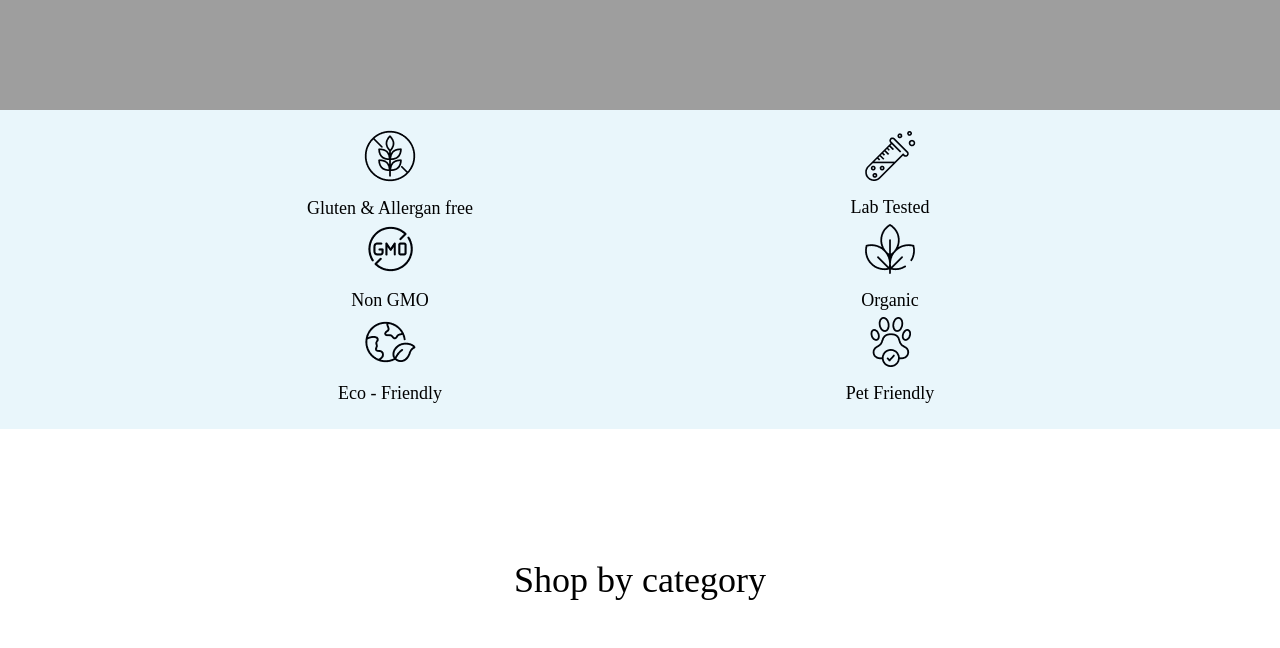
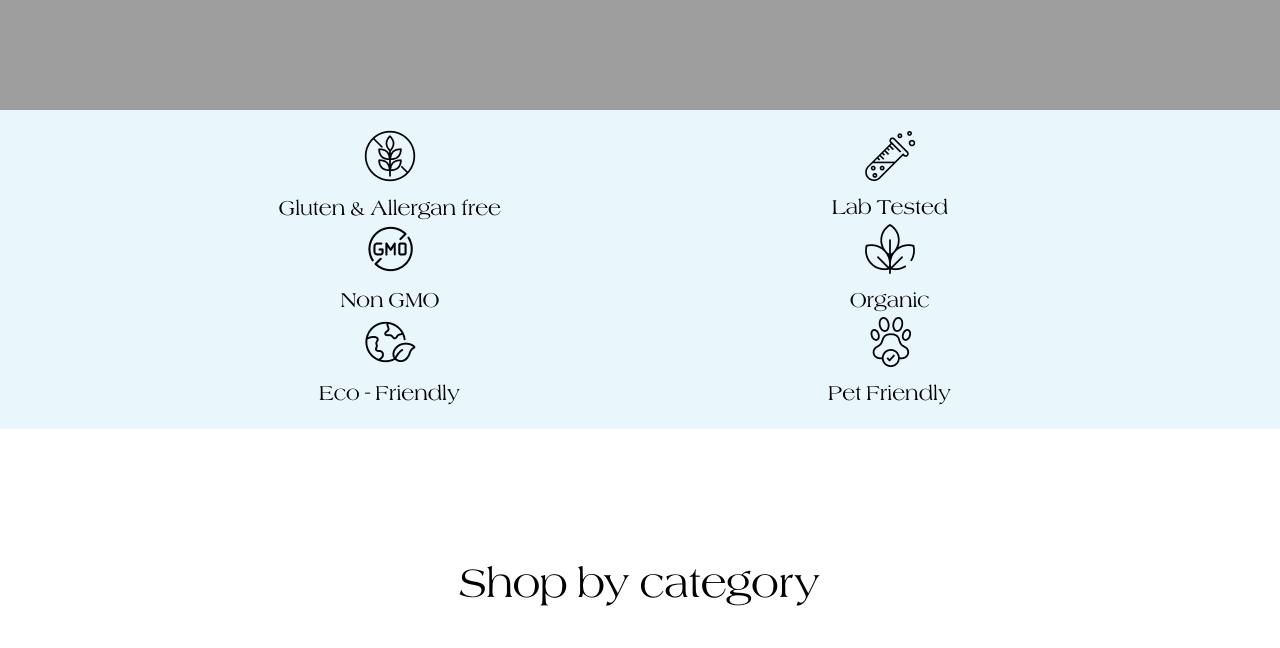
Before and after one commit to VarshapadiyarITG/Serenity-CBD--Design, a plain HTML site: page index.html in a window 1280 px wide. Shown: the part 420-1068 px from the top of the page. Drawn offline with nearby package versions, Linux system fonts and the light colour scheme; the site is published under a folder, as on GitHub Pages, so addresses that start at the root find nothing.

Commit message:
third commit

```diff
--- a/style/style.css
+++ b/style/style.css
@@ -13,7 +13,7 @@
 
 @font-face {
     font-family: "Americana Font";
-    src: url("/asstes/Americana Font Regular/Americana Font Regular.otf");
+    src: url("../asstes/Americana Font Regular/Americana Font Regular.otf");
 }
 
 body {
```
